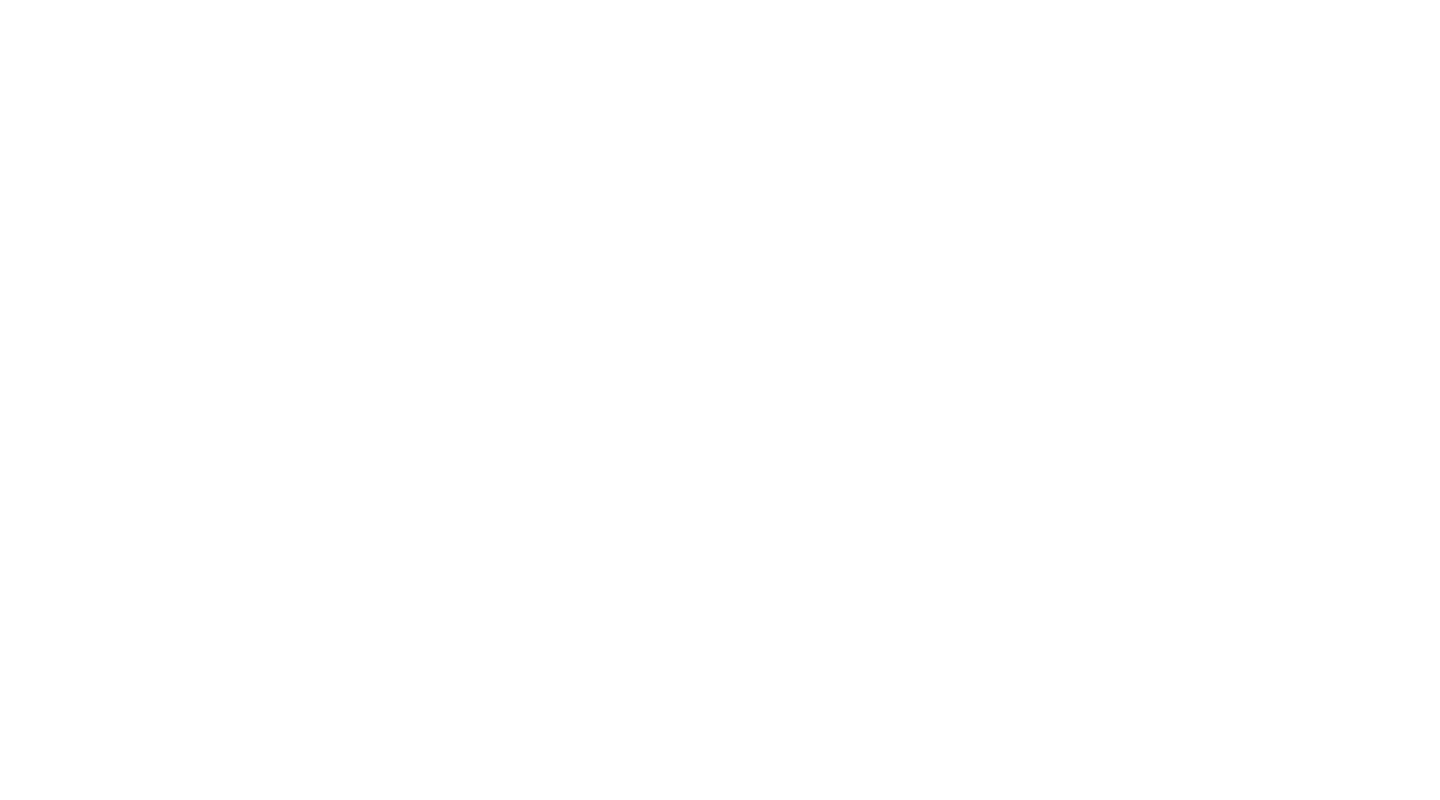
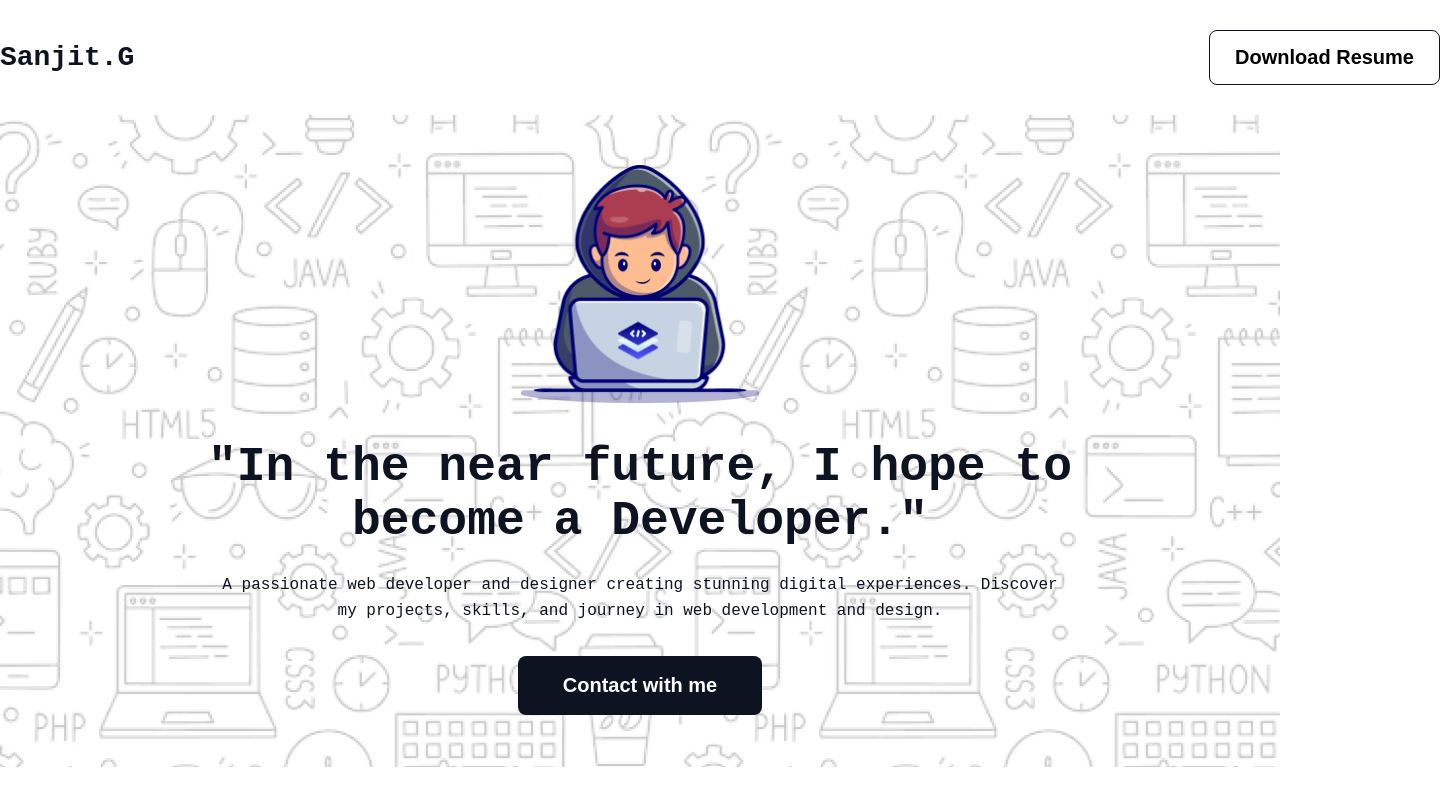
Before and after one commit to sanjitgh/assignment-one, a plain HTML site: page index.html in a window 1280 px wide. Shown: the whole page, 1440 px wide, since content can reach past the window. Drawn offline with Linux system fonts and the light colour scheme; a web font is replaced by a local one.

Commit message:
header and banner design

```diff
--- a/css/style.css
+++ b/css/style.css
@@ -0,0 +1,88 @@
+*{
+    margin: 0;
+    padding: 0;
+}
+body,h1,h2,h3,h4,h5,h6,p,li,a,span{
+    font-family: "Azeret Mono", monospace;
+    margin: 0;
+    padding: 0;
+}
+h1,h2,h3,h4,h5,h6,p{
+    color: #0D1321;
+}
+p{
+    font-size: 16px;
+    line-height: 26px;
+}
+.container{
+    max-width: 1140px;
+    margin: 0 auto;
+}
+    /* header style */
+.header_area_wrapper{
+    width: 1440px;
+    margin: 0 auto;
+    display: flex;
+    justify-content: space-between;
+    align-items: center;
+    padding: 30px 0;
+}
+
+.header_left_item h1{
+    font-weight: 800;
+    font-size: 28px;
+}
+
+.btn_download{
+    border: 1px solid #0D1321;
+    border-radius: 8px;
+    background: transparent;
+    padding: 15px 25px;
+    font-size: 20px;
+    font-weight: 600;
+    cursor: pointer;
+}
+
+.banner_section{
+    background: url(../images/Hero-bg.png);
+    background-repeat: no-repeat;
+    background-position: center;
+    background-size: cover;
+    min-height: 652px;
+}
+
+.banner_content{
+    text-align: center;
+    max-width: 998px;
+    margin: 0 auto;
+    min-height: 650px;
+    display: flex;
+    align-items: center;
+}
+
+.banner_content img{
+    width: 240px;
+    margin-bottom: 32px;
+}
+
+.banner_content h1{
+    font-size: 48px;
+    font-weight: 800;
+    margin-bottom: 24px;
+}
+.banner_content p{
+    width: 852px;
+    margin: 0 auto 32px;
+}
+
+.btn_contact button{
+    font-size: 20px;
+    font-weight: 600;
+    background-color: #0D1321;
+    border: none;
+    border-radius: 8px;
+    box-shadow: rgba(0, 0, 0, 0.25);
+    color: #fff;
+    padding: 18px 45px;
+    cursor: pointer;
+}
--- a/index.html
+++ b/index.html
@@ -4,9 +4,32 @@
     <meta charset="UTF-8">
     <meta name="viewport" content="width=device-width, initial-scale=1.0">
     <title>First assignment</title>
+    <link rel="preconnect" href="https://fonts.googleapis.com">
+    <link rel="preconnect" href="https://fonts.gstatic.com" crossorigin>
+    <link href="https://fonts.googleapis.com/css2?family=Azeret+Mono:ital,wght@0,100..900;1,100..900&display=swap" rel="stylesheet">
     <link rel="stylesheet" href="css/style.css">
 </head>
 <body>
+    <header>
+        <div class="header_area_wrapper">
+            <div class="header_left_item">
+                <h1>Sanjit.G</h1>
+            </div>
+            <div class="header_right_item">
+                <button class="btn_download">Download Resume</button>
+            </div>
+        </div>
 
+        <div class="banner_section">
+            <div class="banner_content">
+                <div class="banner_position">
+                    <img src="images/Group.png" alt="">
+                    <h1>"In the near future, I hope to become a Developer."</h1>
+                    <p>A passionate web developer and designer creating stunning digital experiences. Discover my projects, skills, and journey in web development and design.</p>
+                    <div class="btn_contact"><button id="footer">Contact with me</button></div>
+                </div>
+            </div>
+        </div>
+    </header>
 </body>
 </html>
```
